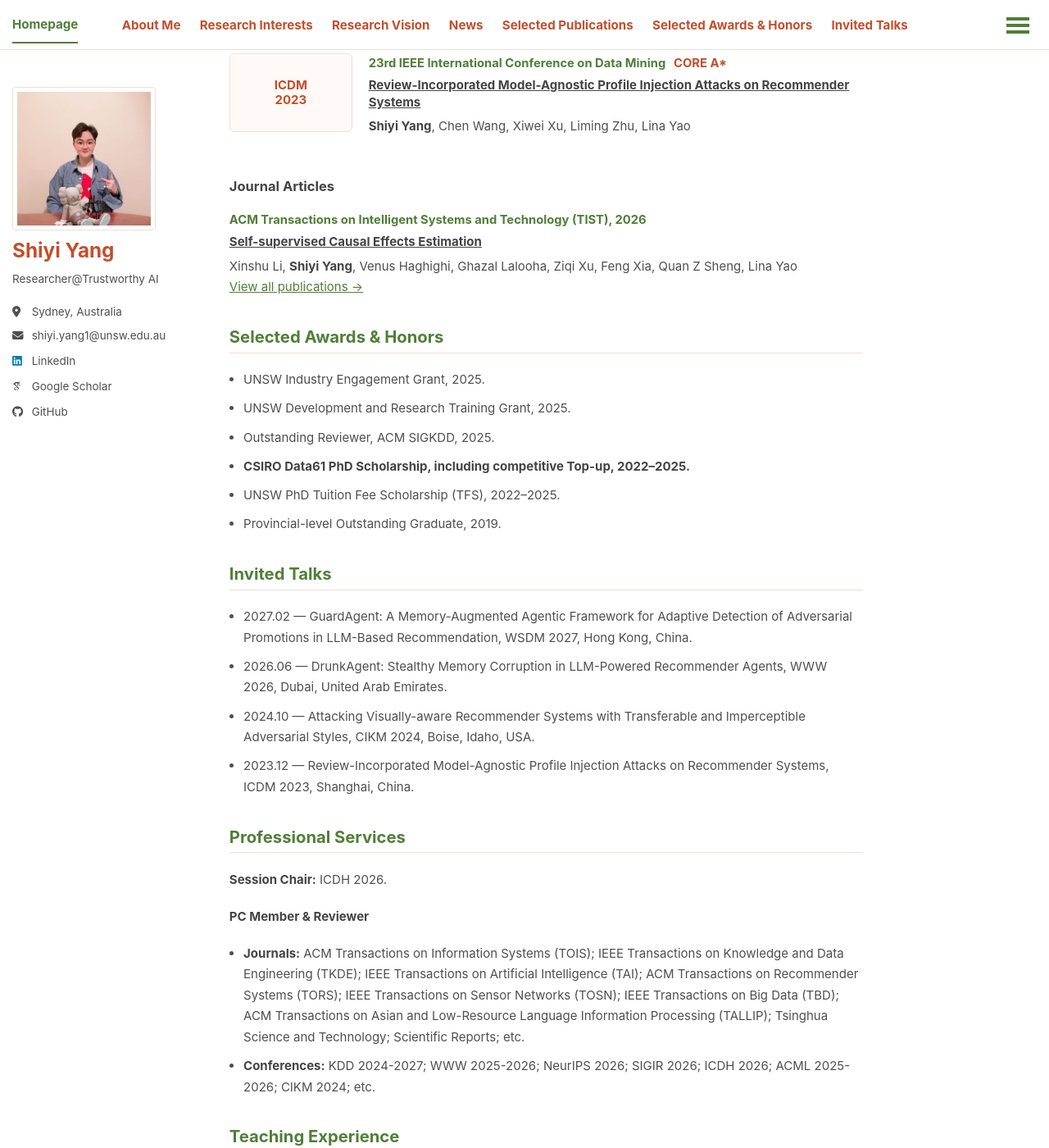
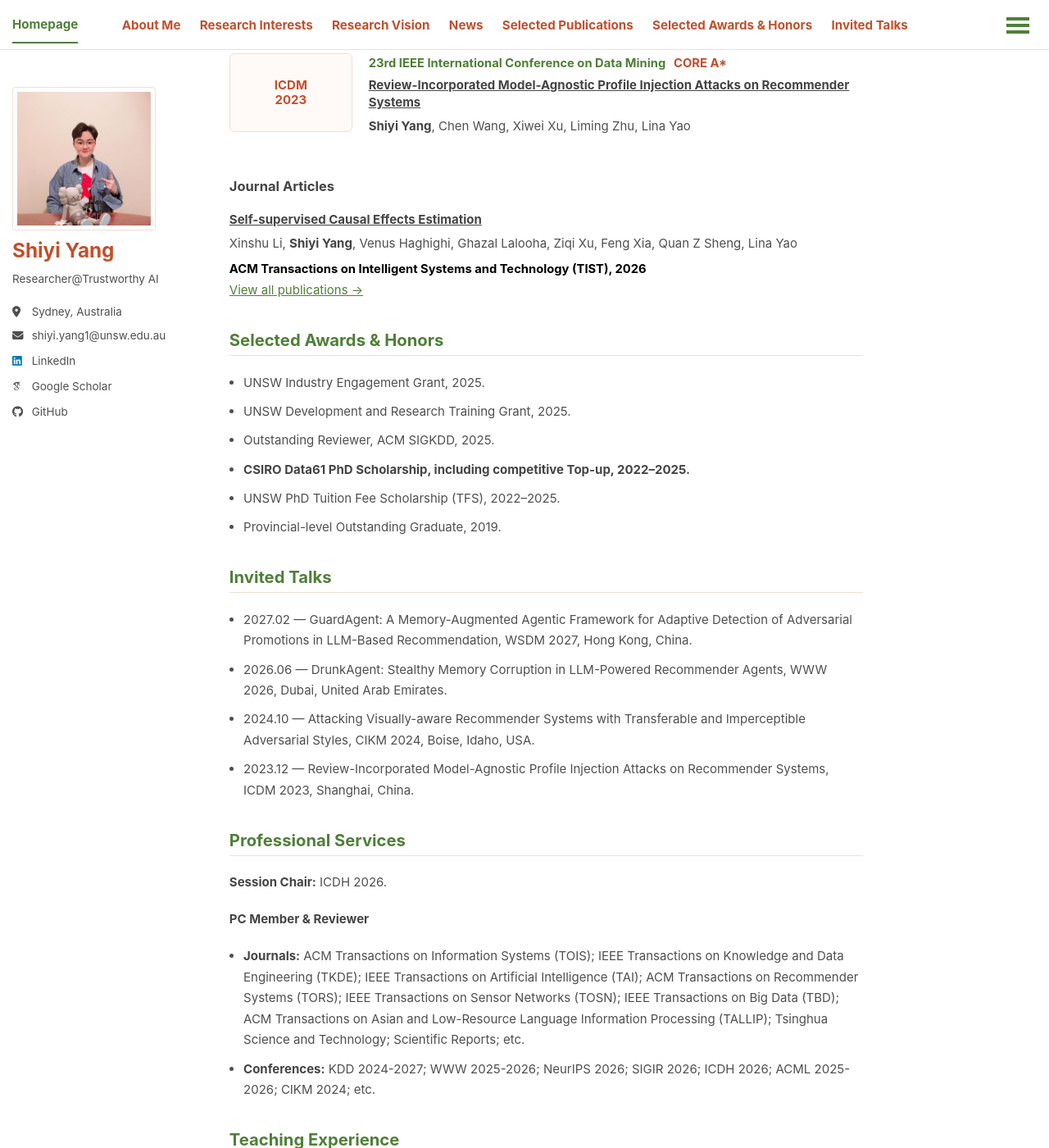
Before and after one commit to shiyiyang-ai/shiyiyang-ai.github.io, a Jekyll site: the page built from _pages/about.md, in a window 1280 px wide and 1400 px high, scrolled down 2076 px. Shown: the whole window at 82% size. Built offline with Jekyll 4.4.1, drawn with Linux system fonts in a browser that asks for light colours; some web fonts are replaced; a script bundle is joined from its source files by our own code; library files that are not in the unit come from our copies.

Commit message:
Place journal venue below authors in bold black text

```diff
--- a/_includes/publication-list.html
+++ b/_includes/publication-list.html
@@ -98,9 +98,9 @@
 <div class="publication-list">
   <article class="publication-item publication-item--journal">
     <div class="publication-body">
-      <div class="publication-venue">ACM Transactions on Intelligent Systems and Technology (TIST), 2026</div>
       <h4><a href="https://dl.acm.org/doi/abs/10.1145/3841471">Self-supervised Causal Effects Estimation</a></h4>
       <p>Xinshu Li, <strong>Shiyi Yang</strong>, Venus Haghighi, Ghazal Lalooha, Ziqi Xu, Feng Xia, Quan Z Sheng, Lina Yao</p>
+      <div class="publication-venue">ACM Transactions on Intelligent Systems and Technology (TIST), 2026</div>
     </div>
   </article>
 </div>
--- a/assets/css/main.scss
+++ b/assets/css/main.scss
@@ -275,6 +275,12 @@ body {
   letter-spacing: 0;
 }
 
+.publication-item--journal .publication-venue {
+  margin: 0.35rem 0 0;
+  color: #000000;
+  font-weight: 700;
+}
+
 .publication-venue span {
   display: inline-block;
   margin-left: 0.35rem;
```
